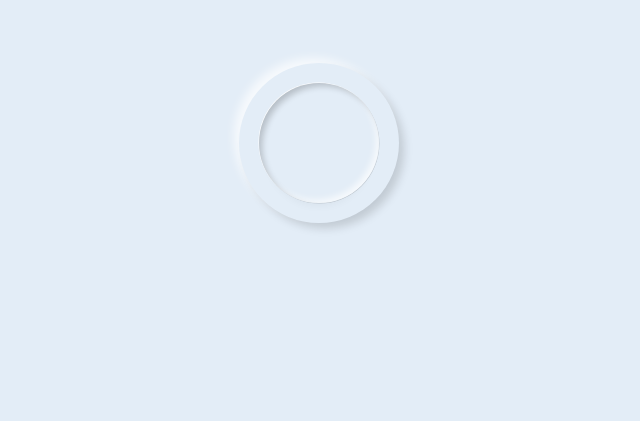
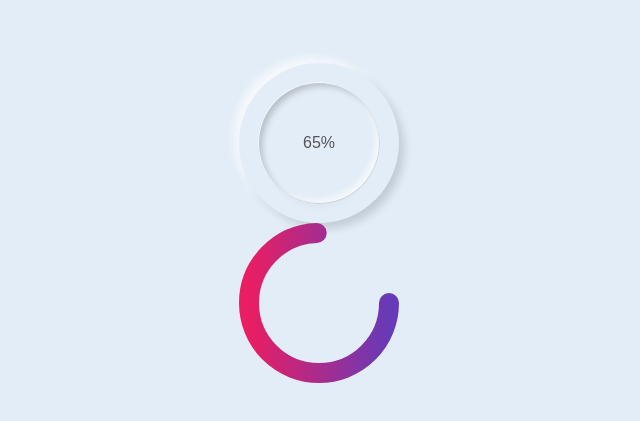
Before and after one commit to manuelguijarro/progressBarJavaScriptProject, a plain HTML site: page index.html in a window 1280 px wide. Shown: the part 257-678 px from the top of the page, without its empty margins (321-961 px from the left). Drawn offline with Linux system fonts and the light colour scheme.

Commit message:
add svg and style for circle

```diff
--- a/index.html
+++ b/index.html
@@ -1,18 +1,41 @@
 <!DOCTYPE html>
 <html lang="en">
+
 <head>
   <meta charset="UTF-8">
   <meta name="viewport" content="width=device-width, initial-scale=1.0">
   <title>Progress bar with HTML,CSS and JavaScript</title>
   <link rel="stylesheet" href="style.css">
 </head>
+
 <body>
   <div class="habilidad">
     <div class="outer">
       <div class="inner">
-
+        <div id="number">
+          <span>65%</span>
+        </div>
       </div>
     </div>
+
+
+    <svg xmlns="http://www.w3.org/2000/svg" version="1.1" width="160px" height="160px">
+      <defs>
+        <linearGradient id="GradientColor">
+          <stop offset="0%" stop-color="#e91e63" />
+          <stop offset="100%" stop-color="#673ab7" />
+        </linearGradient>
+      </defs>
+      <circle cx="80" cy="80" r="70" stroke-linecap="round" />
+    </svg>
+
+
+
+
+
+
+
   </div>
 </body>
+
 </html>
--- a/style.css
+++ b/style.css
@@ -38,9 +38,28 @@ body {
   height: 120px;
   width: 120px;
   border-radius: 50%;
+  display: flex;
+  align-items: center;
+  justify-content: center;
   box-shadow: inset 4px 4px 6px -1px rgba(0, 0, 0, 0.2),
     inset -4px -4px 6px -1px rgba(255, 255, 255, 0.7),
     -0.5px -0.5px 0px rgba(255, 255, 255, 1),
     0.5px 0.5px 0px rgba(0, 0, 0, 0.15),
     0px 12px 10px -10px rgba(0, 0, 0, 0.05);
 }
+/*Estilos para el numero que va dentro de la barra de progreso*/
+#number{
+  font-weight: 600px;
+  color: #555;
+}
+/*Utilizamos el tag "Circle" para darle estilos*/
+circle{
+  fill: none;
+  /*linkamos el stroke con el id del tag "GradientColor"*/
+  stroke: url(#GradientColor);
+  stroke-width: 20px;
+  /*472 es la longitud total de la barra de progreso*/
+  stroke-dasharray: 427;
+  /*stroke-dashoffset es el offset de la barra de progreso(le va restando a la longitud total de la barra de progreso)*/
+  stroke-dashoffset: 100;
+}
```
